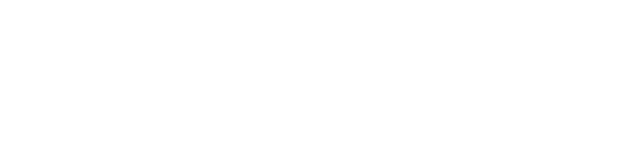
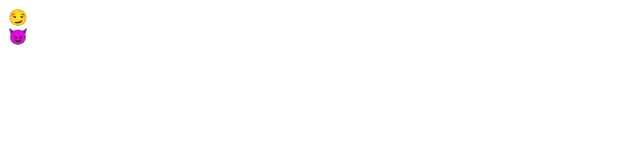
Before and after one commit to egome019/beginnerProjRepo, a plain HTML site: page project1/index.html in a window 1280 px wide. Shown: the full height of the page, 0-640 px from the left. Drawn offline with Linux system fonts and the light colour scheme.

Commit message:
html started

```diff
--- a/project1/index.html
+++ b/project1/index.html
@@ -8,6 +8,9 @@
     <link rel="stylesheet" href="./styles.css">
 </head>
 <body>
-
+    <div class="emoji closed active">😏</div>
+    <div class="emoji open">😈</div>
+    <script src="./app.js">
+    </script>
 </body>
 </html>
```
Also changed, not shown: 1 other file.
